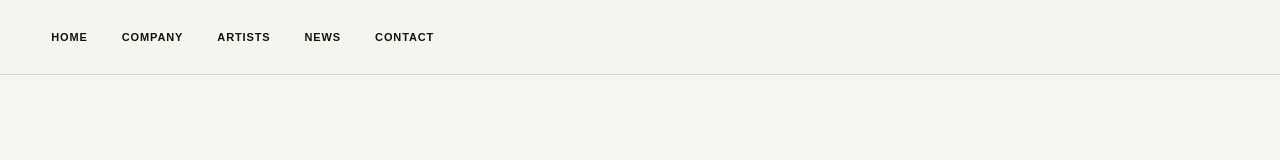
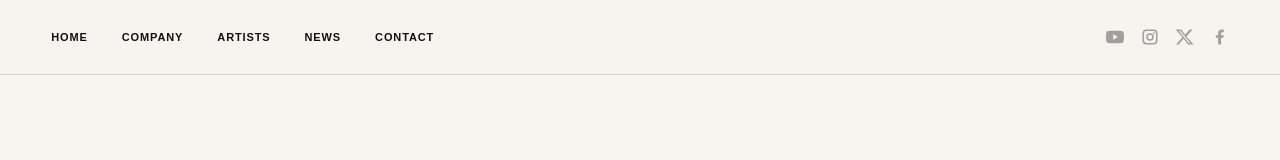
Before and after one commit to musicoke12-pixel/BGM_Homepage, a Next.js app: page /company/about in a window 1280 px wide. Shown: the top 160 px of the page. Built offline with nearby package versions, Linux system fonts and the light colour scheme.

Commit message:
Update globals.css

```diff
--- a/styles/globals.css
+++ b/styles/globals.css
@@ -139,7 +139,38 @@ main {
 .header-socials {
   display: flex;
   align-items: center;
-  gap: 18px;
+  gap: 17px;
+}
+
+.social-icon {
+  display: flex;
+  align-items: center;
+  justify-content: center;
+
+  width: 18px;
+  height: 18px;
+
+  color: #111;
+
+  opacity: 0.62;
+
+  transition:
+    opacity 0.2s ease,
+    transform 0.2s ease;
+}
+
+.social-icon svg {
+  width: 100%;
+  height: 100%;
+
+  display: block;
+
+  fill: currentColor;
+}
+
+.social-icon:hover {
+  opacity: 1;
+  transform: translateY(-2px);
 }
 
 .header-socials a {
```
